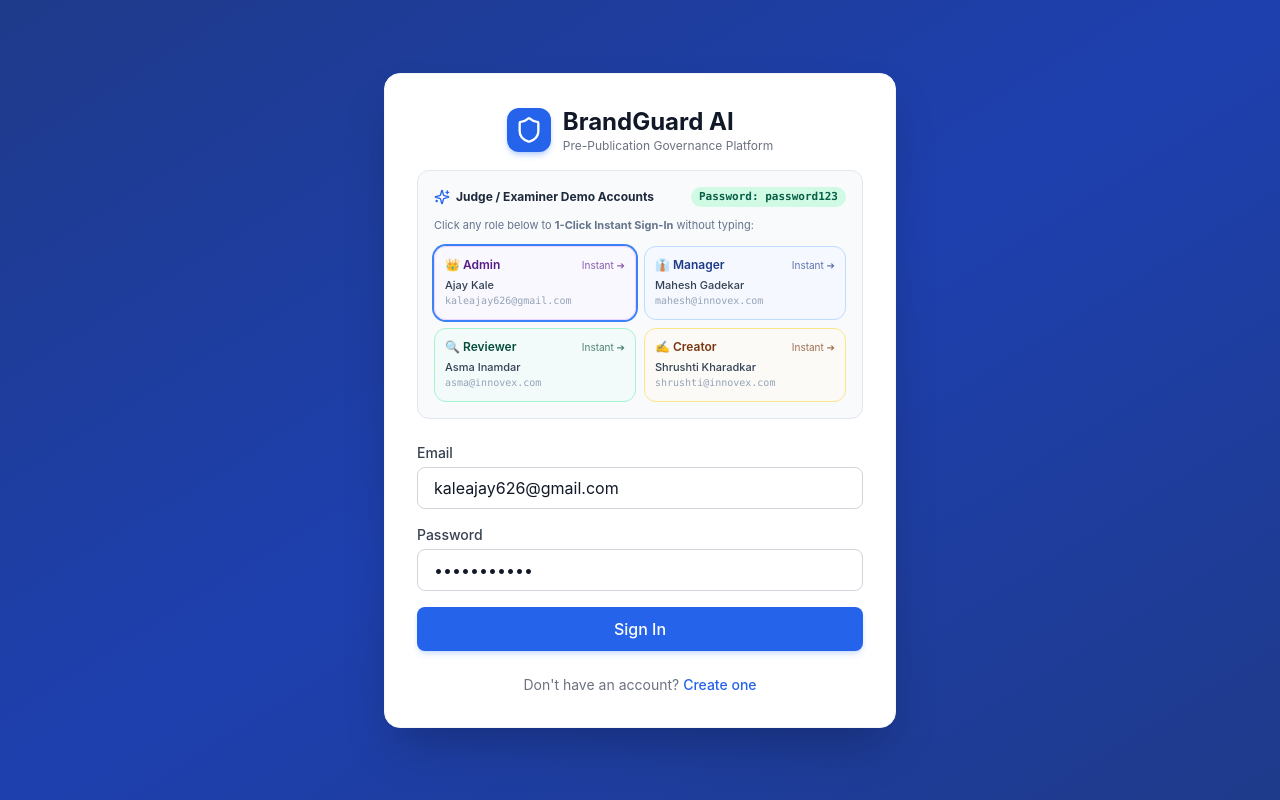
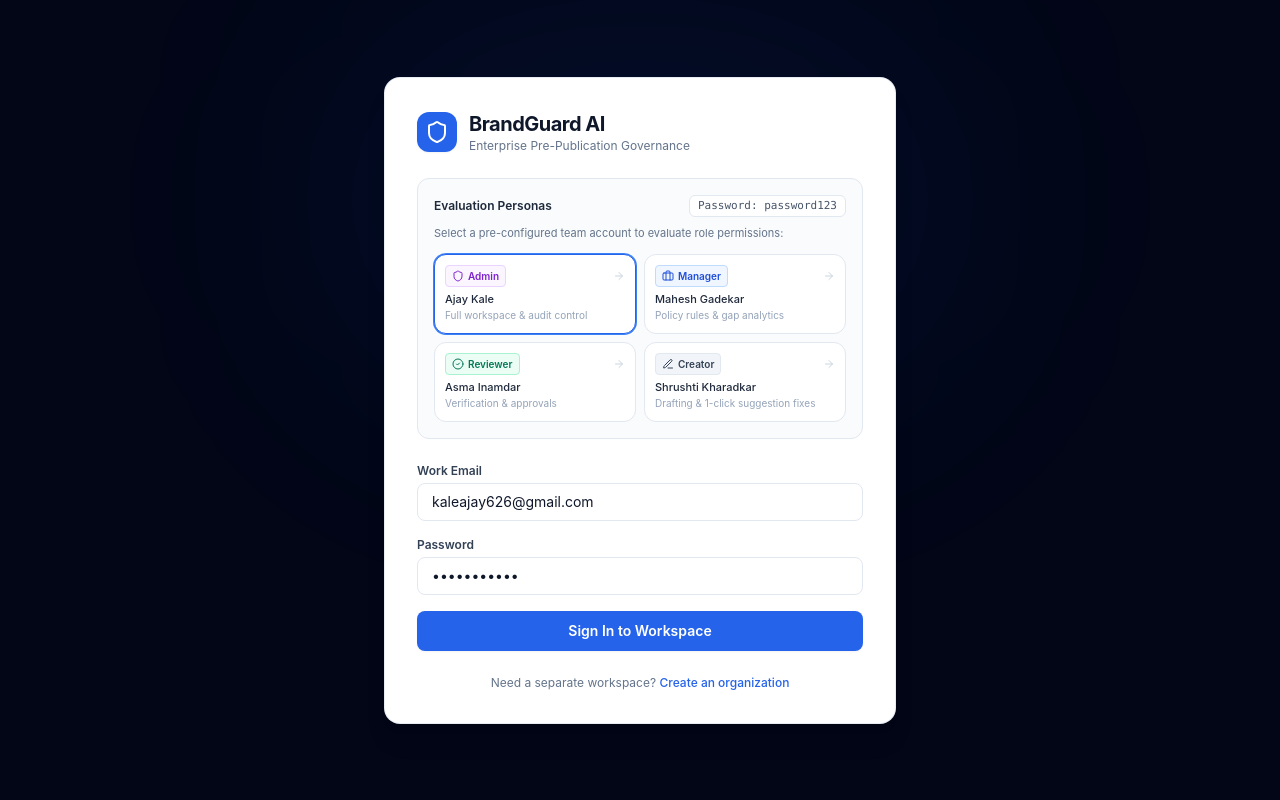
Before and after one commit to AJJU3836/BrandGuard-AI, a React (Vite) app in the folder frontend/: page /login in a window 1280 px wide. Built offline with nearby package versions, Linux system fonts and the light colour scheme; no server answers.

Commit message:
style(ui): polish UI for authentic enterprise feel, remove emoji badges, and enhance B2B design

```diff
--- a/frontend/src/components/Layout.jsx
+++ b/frontend/src/components/Layout.jsx
@@ -1,7 +1,20 @@
 import { useState } from 'react'
-import { Outlet, NavLink, useNavigate } from 'react-router-dom'
+import { Outlet, NavLink, useNavigate, useLocation } from 'react-router-dom'
 import { useAuth } from '../context/AuthContext'
-import { Shield, LayoutDashboard, FileText, Palette, LogOut, User, Sparkles } from 'lucide-react'
+import {
+  Shield,
+  LayoutDashboard,
+  FileText,
+  Palette,
+  LogOut,
+  User,
+  Briefcase,
+  CheckCircle2,
+  PenLine,
+  Building2,
+  SlidersHorizontal,
+  ChevronRight
+} from 'lucide-react'
 import toast from 'react-hot-toast'
 
 const navItems = [
@@ -11,16 +24,17 @@ const navItems = [
 ]
 
 const ROLE_PRESETS = [
-  { label: '👑 Admin', role: 'admin', email: 'kaleajay626@gmail.com', name: 'Ajay' },
-  { label: '👔 Manager', role: 'manager', email: 'mahesh@innovex.com', name: 'Mahesh' },
-  { label: '🔍 Reviewer', role: 'reviewer', email: 'asma@innovex.com', name: 'Asma' },
-  { label: '✍️ Creator', role: 'creator', email: 'shrushti@innovex.com', name: 'Shrushti' },
+  { label: 'Admin', role: 'admin', email: 'kaleajay626@gmail.com', name: 'Ajay', icon: Shield },
+  { label: 'Manager', role: 'manager', email: 'mahesh@innovex.com', name: 'Mahesh', icon: Briefcase },
+  { label: 'Reviewer', role: 'reviewer', email: 'asma@innovex.com', name: 'Asma', icon: CheckCircle2 },
+  { label: 'Creator', role: 'creator', email: 'shrushti@innovex.com', name: 'Shrushti', icon: PenLine },
 ]
 
 export default function Layout() {
   const { user, logout, quickSwitch } = useAuth()
   const [switchingRole, setSwitchingRole] = useState(false)
   const navigate = useNavigate()
+  const location = useLocation()
 
   const handleLogout = () => {
     logout()
@@ -32,7 +46,7 @@ export default function Layout() {
     try {
       setSwitchingRole(true)
       await quickSwitch(targetEmail)
-      toast.success(`Switched active persona to ${targetEmail}`)
+      toast.success(`Active persona: ${targetEmail}`)
     } catch (err) {
       toast.error('Failed to switch persona')
     } finally {
@@ -40,51 +54,66 @@ export default function Layout() {
     }
   }
 
+  const getPageTitle = () => {
+    if (location.pathname === '/') return 'Governance Overview'
+    if (location.pathname.startsWith('/brand-kits')) return 'Brand Kits & Guidelines'
+    if (location.pathname === '/drafts/new') return 'New Content Submission'
+    if (location.pathname.startsWith('/drafts/')) return 'Draft Review & Governance'
+    if (location.pathname.startsWith('/drafts')) return 'Content Drafts'
+    return 'BrandGuard Platform'
+  }
+
   return (
-    <div className="flex h-screen">
+    <div className="flex h-screen bg-slate-50">
       {/* Sidebar */}
-      <aside className="w-64 bg-brand-900 text-white flex flex-col">
-        {/* Logo */}
-        <div className="p-6 flex items-center gap-3 border-b border-brand-800">
-          <Shield className="w-8 h-8 text-brand-300" />
+      <aside className="w-64 bg-slate-950 text-white flex flex-col border-r border-slate-900 select-none">
+        {/* Brand Header */}
+        <div className="p-5 flex items-center gap-3 border-b border-slate-900">
+          <div className="w-8 h-8 bg-brand-600 rounded-lg flex items-center justify-center text-white shadow-xs">
+            <Shield className="w-4 h-4" />
+          </div>
           <div>
-            <h1 className="text-lg font-bold">BrandGuard AI</h1>
-            <p className="text-xs text-brand-400">Brand Governance</p>
+            <h1 className="text-sm font-bold text-white tracking-tight leading-none">BrandGuard AI</h1>
+            <p className="text-[11px] text-slate-400 mt-1 font-medium">Innovex Governance</p>
           </div>
         </div>
 
         {/* Navigation */}
-        <nav className="flex-1 p-4 space-y-1">
+        <nav className="flex-1 p-3 space-y-1">
+          <div className="px-3 py-1.5 text-[10px] font-bold text-slate-400 uppercase tracking-wider">
+            Workspace
+          </div>
           {navItems.map(({ to, icon: Icon, label }) => (
             <NavLink
               key={to}
               to={to}
               end={to === '/'}
               className={({ isActive }) =>
-                `flex items-center gap-3 px-4 py-3 rounded-lg transition-colors ${
+                `flex items-center gap-3 px-3 py-2 rounded-lg text-xs font-medium transition-all ${
                   isActive
-                    ? 'bg-brand-700 text-white'
-                    : 'text-brand-300 hover:bg-brand-800 hover:text-white'
+                    ? 'bg-slate-800 text-white shadow-2xs font-semibold'
+                    : 'text-slate-400 hover:bg-slate-900 hover:text-slate-200'
                 }`
               }
             >
-              <Icon className="w-5 h-5" />
+              <Icon className="w-4 h-4 shrink-0" />
               <span>{label}</span>
             </NavLink>
           ))}
         </nav>
 
         {/* Demo Role Switcher for Evaluators / Judges */}
-        <div className="px-3.5 py-3 border-t border-brand-800/70 bg-brand-950/30">
-          <div className="flex items-center justify-between text-[11px] font-semibold text-brand-300 mb-2">
+        <div className="px-3.5 py-3 border-t border-slate-900 bg-slate-900/40">
+          <div className="flex items-center justify-between text-[11px] font-semibold text-slate-400 mb-2">
             <span className="flex items-center gap-1.5">
-              <Sparkles className="w-3.5 h-3.5 text-amber-400" />
-              <span>Role Switcher</span>
+              <SlidersHorizontal className="w-3 h-3 text-slate-400" />
+              <span>Persona Switcher</span>
             </span>
-            <span className="text-[10px] text-brand-400 font-mono">1-Click</span>
+            <span className="text-[10px] text-slate-400 font-mono">1-Click</span>
           </div>
           <div className="grid grid-cols-2 gap-1.5 text-xs">
             {ROLE_PRESETS.map((r) => {
+              const Icon = r.icon
               const isActive = user?.email === r.email
               return (
                 <button
@@ -92,14 +121,17 @@ export default function Layout() {
                   type="button"
                   disabled={switchingRole || isActive}
                   onClick={() => handleSwitchRole(r.email)}
-                  className={`px-2 py-1.5 rounded-lg text-left font-medium transition-all flex items-center justify-between ${
+                  className={`px-2 py-1.5 rounded-md text-left font-medium transition-all flex items-center justify-between text-[11px] ${
                     isActive
-                      ? 'bg-brand-600 text-white font-semibold shadow-xs ring-1 ring-white/20'
-                      : 'bg-brand-800/50 text-brand-200 hover:bg-brand-800 hover:text-white'
+                      ? 'bg-brand-600 text-white font-semibold shadow-xs'
+                      : 'bg-slate-900 text-slate-400 hover:bg-slate-800 hover:text-white'
                   }`}
                   title={`Switch to ${r.role} (${r.name})`}
                 >
-                  <span className="truncate">{r.label}</span>
+                  <span className="inline-flex items-center gap-1 truncate">
+                    <Icon className="w-3 h-3 shrink-0" />
+                    {r.label}
+                  </span>
                   {isActive && <span className="w-1.5 h-1.5 rounded-full bg-emerald-400 shrink-0 ml-1" />}
                 </button>
               )
@@ -108,32 +140,49 @@ export default function Layout() {
         </div>
 
         {/* User info + logout */}
-        <div className="p-4 border-t border-brand-800">
-          <div className="flex items-center gap-3 mb-3">
-            <div className="w-8 h-8 bg-brand-700 rounded-full flex items-center justify-center">
-              <User className="w-4 h-4" />
+        <div className="p-3.5 border-t border-slate-900 bg-slate-950">
+          <div className="flex items-center gap-2.5 mb-2.5">
+            <div className="w-7 h-7 bg-slate-800 border border-slate-700 rounded-lg flex items-center justify-center text-slate-300">
+              <User className="w-3.5 h-3.5" />
             </div>
             <div className="flex-1 min-w-0">
-              <p className="text-sm font-medium truncate">{user?.full_name}</p>
-              <p className="text-xs text-brand-400 capitalize">{user?.role}</p>
+              <p className="text-xs font-semibold text-slate-200 truncate">{user?.full_name}</p>
+              <p className="text-[11px] text-slate-400 capitalize">{user?.role}</p>
             </div>
           </div>
           <button
             onClick={handleLogout}
-            className="flex items-center gap-2 text-sm text-brand-400 hover:text-white transition-colors w-full"
+            className="flex items-center gap-2 text-xs text-slate-400 hover:text-slate-200 transition-colors w-full px-1"
           >
-            <LogOut className="w-4 h-4" />
+            <LogOut className="w-3.5 h-3.5" />
             <span>Sign Out</span>
           </button>
         </div>
       </aside>
 
       {/* Main content */}
-      <main className="flex-1 overflow-auto bg-gray-50">
-        <div className="p-8">
+      <div className="flex-1 flex flex-col overflow-hidden">
+        {/* Top Institutional Context Bar */}
+        <header className="h-14 bg-white border-b border-slate-200/80 px-8 flex items-center justify-between shrink-0">
+          <div className="flex items-center gap-2 text-xs text-slate-500">
+            <Building2 className="w-3.5 h-3.5 text-slate-400" />
+            <span className="font-semibold text-slate-800">Innovex Global</span>
+            <ChevronRight className="w-3 h-3 text-slate-400" />
+            <span className="text-slate-600 font-medium">{getPageTitle()}</span>
+          </div>
+
+          <div className="flex items-center gap-3">
+            <span className="inline-flex items-center gap-1.5 px-2 py-0.5 rounded-full text-[11px] font-medium bg-emerald-50 text-emerald-700 border border-emerald-200">
+              <span className="w-1.5 h-1.5 rounded-full bg-emerald-500" />
+              Policy v2.4 Active
+            </span>
+          </div>
+        </header>
+
+        <main className="flex-1 overflow-auto bg-slate-50/60 p-8">
           <Outlet />
-        </div>
-      </main>
+        </main>
+      </div>
     </div>
   )
 }
--- a/frontend/src/pages/BrandKits.jsx
+++ b/frontend/src/pages/BrandKits.jsx
@@ -22,7 +22,7 @@ export default function BrandKits() {
   const [indexingKitId, setIndexingKitId] = useState(null)
 
   // Form state
-  const [name, setName] = useState('Acme Corp Brand Kit')
+  const [name, setName] = useState('Innovex Enterprise Brand Kit')
   const [guidelinesRaw, setGuidelinesRaw] = useState('')
   const [approvedTerms, setApprovedTerms] = useState('BrandGuard, AI-powered, NextGen')
   const [bannedTerms, setBannedTerms] = useState('cheap, 100% safe, #1 in India, guaranteed')
--- a/frontend/src/pages/Login.jsx
+++ b/frontend/src/pages/Login.jsx
@@ -1,7 +1,7 @@
 import { useState, useEffect } from 'react'
 import { Link, useNavigate } from 'react-router-dom'
 import { useAuth } from '../context/AuthContext'
-import { Shield, Sparkles, Server } from 'lucide-react'
+import { Shield, Server, Briefcase, CheckCircle2, PenLine, ArrowRight } from 'lucide-react'
 import toast from 'react-hot-toast'
 import api from '../services/api'
 
@@ -53,7 +53,7 @@ export default function Login() {
     setSlowServerHint(false)
     try {
       await login(demoEmail, 'password123')
-      toast.success('Signed in successfully!')
+      toast.success('Authenticated successfully')
       navigate('/')
     } catch (err) {
       toast.error(err.response?.data?.detail || 'Login failed')
@@ -62,117 +62,127 @@ export default function Login() {
     }
   }
 
-  const fillDemo = (demoEmail) => {
-    setEmail(demoEmail)
-    setPassword('password123')
-  }
-
   const demoAccounts = [
     {
       role: 'Admin',
       name: 'Ajay Kale',
       email: 'kaleajay626@gmail.com',
-      badge: '👑 Admin',
-      desc: 'Full Governance & System Audit',
-      color: 'border-purple-200 hover:border-purple-400 bg-purple-50/40 text-purple-900',
+      title: 'System Administrator',
+      desc: 'Full workspace & audit control',
+      icon: Shield,
+      badgeClass: 'bg-purple-50 text-purple-700 border-purple-200',
     },
     {
       role: 'Manager',
       name: 'Mahesh Gadekar',
       email: 'mahesh@innovex.com',
-      badge: '👔 Manager',
-      desc: 'Audit Logs & Guideline Gaps',
-      color: 'border-blue-200 hover:border-blue-400 bg-blue-50/40 text-blue-900',
+      title: 'Compliance Manager',
+      desc: 'Policy rules & gap analytics',
+      icon: Briefcase,
+      badgeClass: 'bg-blue-50 text-blue-700 border-blue-200',
     },
     {
       role: 'Reviewer',
       name: 'Asma Inamdar',
       email: 'asma@innovex.com',
-      badge: '🔍 Reviewer',
-      desc: 'Draft Approval & Verification',
-      color: 'border-emerald-200 hover:border-emerald-400 bg-emerald-50/40 text-emerald-900',
+      title: 'Editorial Reviewer',
+      desc: 'Verification & approvals',
+      icon: CheckCircle2,
+      badgeClass: 'bg-emerald-50 text-emerald-700 border-emerald-200',
     },
     {
       role: 'Creator',
       name: 'Shrushti Kharadkar',
       email: 'shrushti@innovex.com',
-      badge: '✍️ Creator',
-      desc: 'Submit Drafts & 1-Click Fixes',
-      color: 'border-amber-200 hover:border-amber-400 bg-amber-50/40 text-amber-900',
+      title: 'Content Author',
+      desc: 'Drafting & 1-click suggestion fixes',
+      icon: PenLine,
+      badgeClass: 'bg-slate-100 text-slate-700 border-slate-200',
     },
   ]
 
   return (
-    <div className="min-h-screen flex items-center justify-center bg-gradient-to-br from-brand-900 via-brand-800 to-blue-900 px-4 py-8">
-      <div className="bg-white rounded-2xl shadow-2xl p-8 w-full max-w-lg border border-gray-100">
-        <div className="flex items-center justify-center gap-3 mb-4">
-          <div className="w-11 h-11 bg-brand-600 rounded-xl flex items-center justify-center text-white shadow-md shadow-brand-500/30">
-            <Shield className="w-7 h-7" />
+    <div className="min-h-screen flex items-center justify-center bg-slate-950 px-4 py-8 relative overflow-hidden">
+      {/* Subtle enterprise background glow */}
+      <div className="absolute top-1/4 left-1/2 -translate-x-1/2 -translate-y-1/2 w-[600px] h-[350px] bg-brand-600/10 blur-[120px] rounded-full pointer-events-none" />
+
+      <div className="bg-white rounded-2xl shadow-xl p-8 w-full max-w-lg border border-slate-200/80 relative z-10">
+        <div className="flex items-center gap-3 mb-6">
+          <div className="w-10 h-10 bg-brand-600 rounded-xl flex items-center justify-center text-white shadow-sm">
+            <Shield className="w-6 h-6" />
           </div>
           <div>
-            <h1 className="text-2xl font-bold text-gray-900">BrandGuard AI</h1>
-            <p className="text-xs text-gray-500">Pre-Publication Governance Platform</p>
+            <h1 className="text-xl font-bold text-slate-900 tracking-tight">BrandGuard AI</h1>
+            <p className="text-xs text-slate-500">Enterprise Pre-Publication Governance</p>
           </div>
         </div>
 
-        {/* Demo Quick-Fill Bar for Examiners/Judges */}
-        <div className="mb-6 p-4 bg-slate-50 border border-slate-200 rounded-xl">
-          <div className="flex items-center justify-between mb-2.5">
-            <div className="flex items-center gap-1.5 text-xs font-bold text-slate-800">
-              <Sparkles className="w-4 h-4 text-brand-600" />
-              <span>Judge / Examiner Demo Accounts</span>
-            </div>
-            <span className="text-[11px] font-mono font-semibold bg-emerald-100 text-emerald-800 px-2 py-0.5 rounded-full">
+        {/* Demo Personas Quick-Access Panel */}
+        <div className="mb-6 p-4 bg-slate-50/80 border border-slate-200 rounded-xl">
+          <div className="flex items-center justify-between mb-2">
+            <span className="text-xs font-semibold text-slate-800">
+              Evaluation Personas
+            </span>
+            <span className="text-[11px] font-mono font-medium text-slate-600 bg-white border border-slate-200 px-2 py-0.5 rounded-md">
               Password: password123
             </span>
           </div>
           <p className="text-[11px] text-slate-500 mb-3">
-            Click any role below to <strong>1-Click Instant Sign-In</strong> without typing:
+            Select a pre-configured team account to evaluate role permissions:
           </p>
           <div className="grid grid-cols-2 gap-2">
-            {demoAccounts.map((acc) => (
+            {demoAccounts.map((acc) => {
+              const Icon = acc.icon
+              const isSelected = email === acc.email
+              return (
                 <button
                   key={acc.email}
                   type="button"
                   disabled={loading}
                   onClick={() => handleDirectLogin(acc.email)}
-                className={`text-left p-2.5 rounded-xl border transition-all text-xs group hover:shadow-sm ${acc.color} ${
-                  email === acc.email ? 'ring-2 ring-brand-500 shadow-sm' : ''
+                  className={`text-left p-2.5 rounded-xl border transition-all text-xs group bg-white ${
+                    isSelected
+                      ? 'border-brand-600 ring-1 ring-brand-500 shadow-xs'
+                      : 'border-slate-200 hover:border-slate-300 hover:bg-slate-50/60'
                   }`}
-                title={`Sign in as ${acc.role} (${acc.email})`}
+                  title={`Sign in as ${acc.title} (${acc.email})`}
                 >
-                <div className="flex items-center justify-between font-semibold">
-                  <span>{acc.badge}</span>
-                  <span className="text-[10px] opacity-70 group-hover:opacity-100 font-normal">Instant ➔</span>
+                  <div className="flex items-center justify-between mb-1">
+                    <span className={`inline-flex items-center gap-1 px-1.5 py-0.5 rounded text-[10px] font-semibold border ${acc.badgeClass}`}>
+                      <Icon className="w-3 h-3" />
+                      {acc.role}
+                    </span>
+                    <ArrowRight className="w-3 h-3 text-slate-300 group-hover:text-slate-600 transition-colors" />
                   </div>
-                <div className="text-[11px] font-medium text-slate-700 mt-1 truncate">{acc.name}</div>
-                <div className="text-[10px] text-slate-400 truncate font-mono">{acc.email}</div>
+                  <div className="text-[11px] font-medium text-slate-800 truncate">{acc.name}</div>
+                  <div className="text-[10px] text-slate-400 truncate">{acc.desc}</div>
                 </button>
-            ))}
+              )
+            })}
           </div>
         </div>
 
         <form onSubmit={handleSubmit} className="space-y-4">
           <div>
-            <label className="block text-sm font-medium text-gray-700 mb-1">Email</label>
+            <label className="block text-xs font-semibold text-slate-700 mb-1">Work Email</label>
             <input
               type="email"
               value={email}
               onChange={(e) => setEmail(e.target.value)}
               required
-              className="w-full px-4 py-2 border border-gray-300 rounded-lg focus:ring-2 focus:ring-brand-500 focus:border-transparent outline-none"
-              placeholder="you@example.com"
+              className="w-full px-3.5 py-2 border border-slate-200 rounded-lg text-sm text-slate-900 focus:ring-2 focus:ring-brand-500 focus:border-transparent outline-none bg-white transition-all"
+              placeholder="name@company.com"
             />
           </div>
 
           <div>
-            <label className="block text-sm font-medium text-gray-700 mb-1">Password</label>
+            <label className="block text-xs font-semibold text-slate-700 mb-1">Password</label>
             <input
               type="password"
               value={password}
               onChange={(e) => setPassword(e.target.value)}
               required
-              className="w-full px-4 py-2 border border-gray-300 rounded-lg focus:ring-2 focus:ring-brand-500 focus:border-transparent outline-none"
+              className="w-full px-3.5 py-2 border border-slate-200 rounded-lg text-sm text-slate-900 focus:ring-2 focus:ring-brand-500 focus:border-transparent outline-none bg-white transition-all"
               placeholder="••••••••"
             />
           </div>
@@ -182,7 +192,7 @@ export default function Login() {
             <div className="flex items-start gap-2.5 p-3 bg-amber-50 border border-amber-200 rounded-xl text-xs text-amber-800 animate-pulse">
               <Server className="w-4 h-4 text-amber-600 flex-shrink-0 mt-0.5" />
               <span>
-                <strong>Cloud server waking up...</strong> Render free tier spins up from sleep on first request (~20–30s). Please hold on!
+                <strong>Starting application instance...</strong> The cloud service is initializing (~20-30s). Your request will complete automatically.
               </span>
             </div>
           )}
@@ -190,16 +200,16 @@ export default function Login() {
           <button
             type="submit"
             disabled={loading}
-            className="w-full bg-brand-600 text-white py-2.5 rounded-lg font-medium hover:bg-brand-700 transition-colors disabled:opacity-50 shadow-md shadow-brand-500/20"
+            className="w-full bg-brand-600 text-white py-2.5 rounded-lg text-sm font-semibold hover:bg-brand-700 transition-colors disabled:opacity-50 shadow-sm"
           >
-            {loading ? 'Connecting & Signing In...' : 'Sign In'}
+            {loading ? 'Authenticating...' : 'Sign In to Workspace'}
           </button>
         </form>
 
-        <p className="text-center text-sm text-gray-500 mt-6">
-          Don't have an account?{' '}
-          <Link to="/register" className="text-brand-600 hover:underline font-medium">
-            Create one
+        <p className="text-center text-xs text-slate-500 mt-6">
+          Need a separate workspace?{' '}
+          <Link to="/register" className="text-brand-600 hover:text-brand-700 font-medium">
+            Create an organization
           </Link>
         </p>
       </div>
```
Also changed, not shown: frontend/src/pages/CreateDraft.jsx (+29 -30 lines), 1 other file (tests, documents, lock files or other folders). Lines whose indentation alone changed are shown as unchanged.
